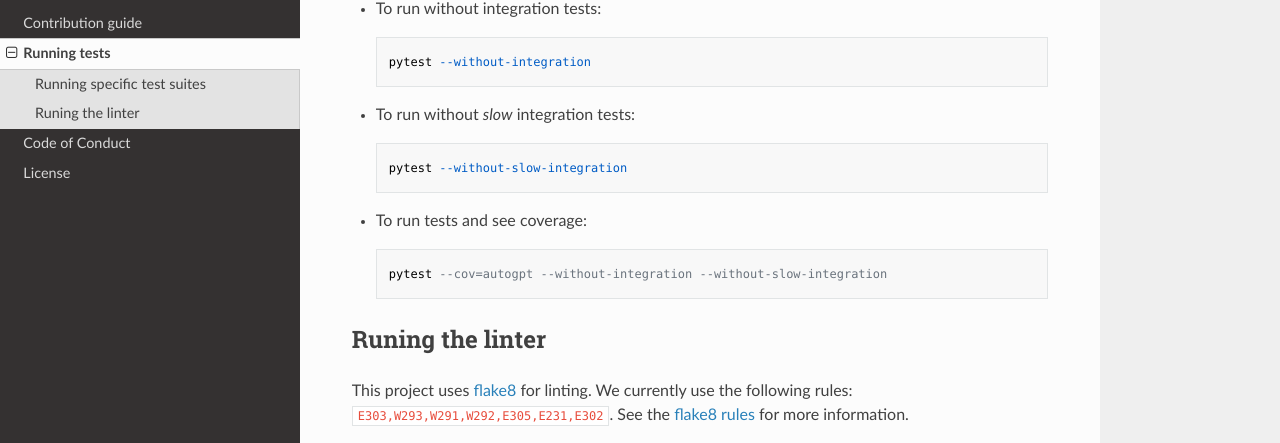
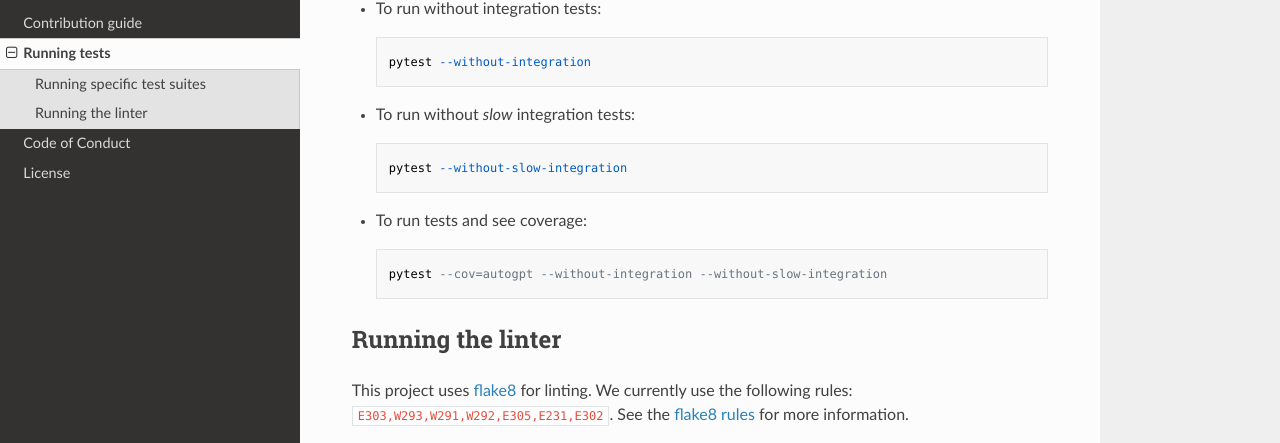
Before and after one commit to Zeus-Aphrodite/autoGPT, an MkDocs documentation site: the page built from docs/testing.md, in a window 1280 px wide and 1211 px high. Shown: the part 422-865 px from the top of the window. Built offline with MkDocs 1.6.1, drawn with Linux system fonts in a browser that asks for light colours; nearby versions of some CDN libraries.

Commit message:
fix typo in testing.md (#3537)
Runing -> Running

```diff
--- a/docs/testing.md
+++ b/docs/testing.md
@@ -28,7 +28,7 @@ python -m pytest
         :::shell
         pytest --cov=autogpt --without-integration --without-slow-integration
 
-## Runing the linter
+## Running the linter
 
 This project uses [flake8](https://flake8.pycqa.org/en/latest/) for linting.
 We currently use the following rules: `E303,W293,W291,W292,E305,E231,E302`.
```
